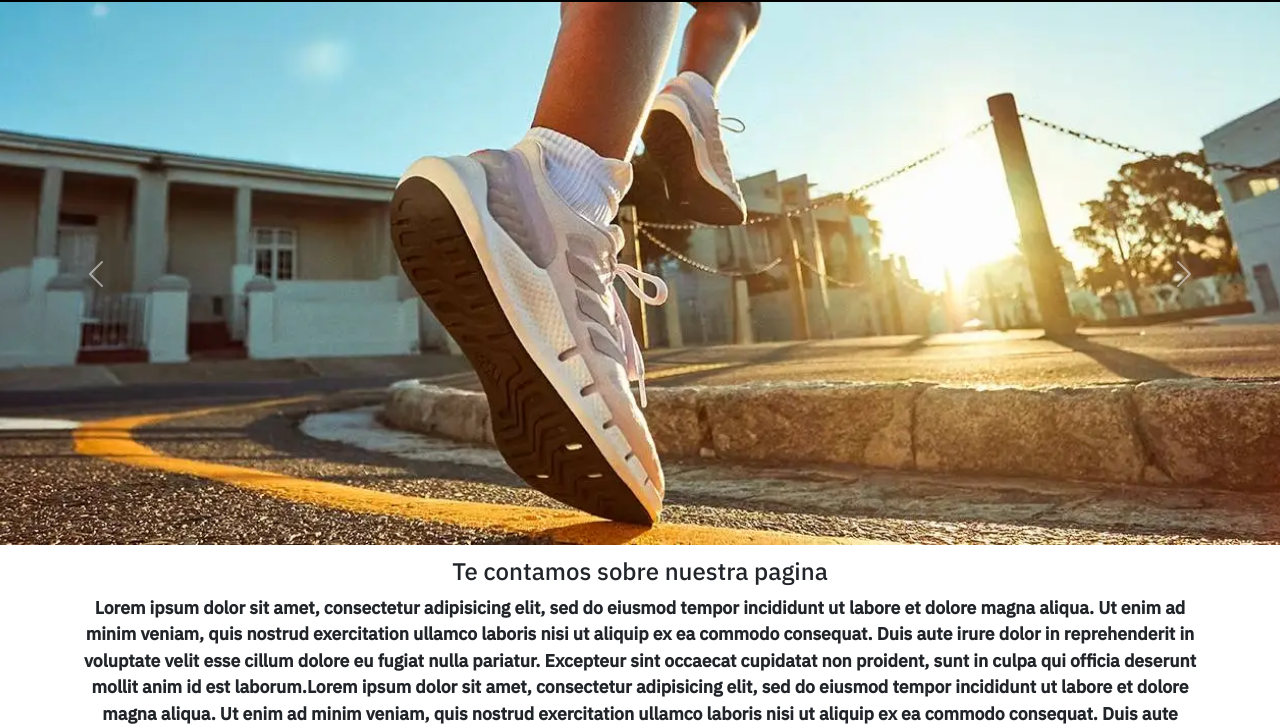
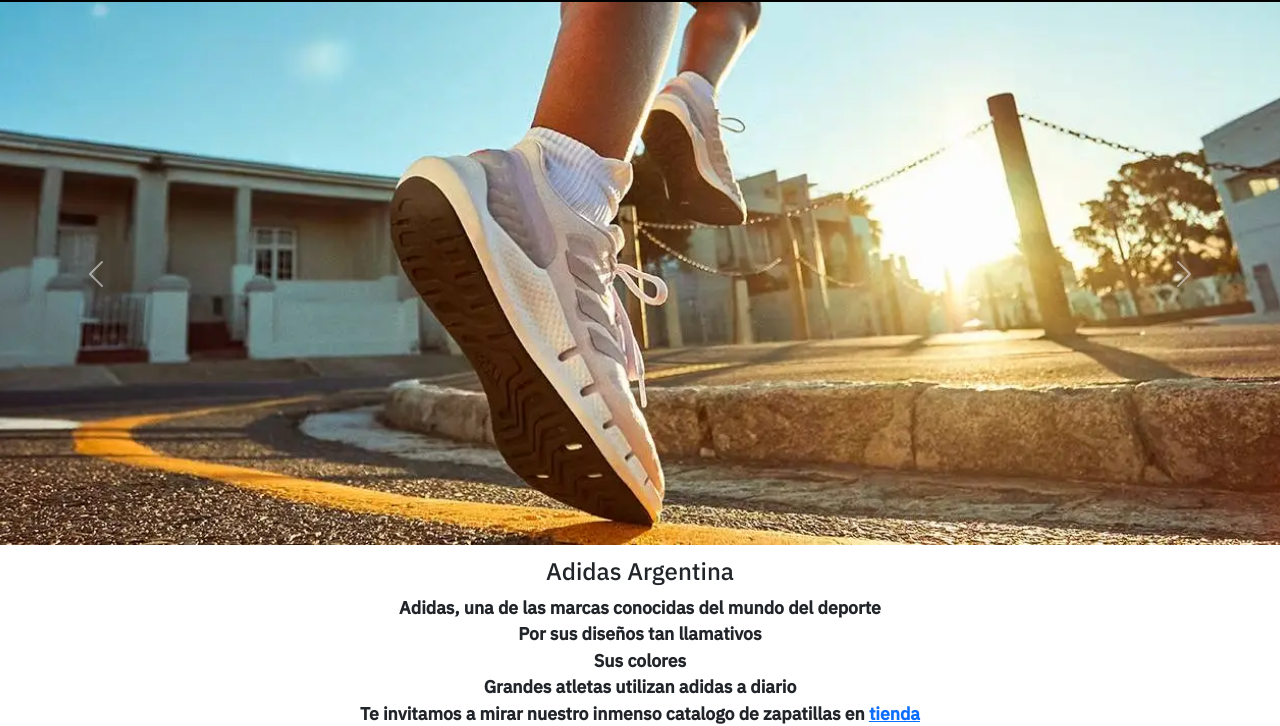
Before and after one commit to HoraGivonetti/repo1, a website: page index.html in a window 1280 px wide. Shown: the part 74-800 px from the top of the page. Drawn offline with nearby package versions, Linux system fonts and the light colour scheme.

Commit message:
index modificado

```diff
--- a/index.html
+++ b/index.html
@@ -65,28 +65,14 @@
 
 	<main>
 		<section>
-			<h1 class="text-center">Te contamos sobre nuestra pagina </h1>
-			<p class="text-bold text-center container">Lorem ipsum dolor sit amet, consectetur adipisicing elit, sed do eiusmod
-				tempor incididunt ut labore et dolore magna aliqua. Ut enim ad minim veniam,
-				quis nostrud exercitation ullamco laboris nisi ut aliquip ex ea commodo
-				consequat. Duis aute irure dolor in reprehenderit in voluptate velit esse
-				cillum dolore eu fugiat nulla pariatur. Excepteur sint occaecat cupidatat non
-				proident, sunt in culpa qui officia deserunt mollit anim id est laborum.Lorem ipsum dolor sit amet, consectetur adipisicing elit, sed do eiusmod
-				tempor incididunt ut labore et dolore magna aliqua. Ut enim ad minim veniam,
-				quis nostrud exercitation ullamco laboris nisi ut aliquip ex ea commodo
-				consequat. Duis aute irure dolor in reprehenderit in voluptate velit esse
-				cillum dolore eu fugiat nulla pariatur. Excepteur sint occaecat cupidatat non
-				proident, sunt in culpa qui officia deserunt mollit anim id est laborum.Lorem ipsum dolor sit amet, consectetur adipisicing elit, sed do eiusmod
-				tempor incididunt ut labore et dolore magna aliqua. Ut enim ad minim veniam,
-				quis nostrud exercitation ullamco laboris nisi ut aliquip ex ea commodo
-				consequat. Duis aute irure dolor in reprehenderit in voluptate velit esse
-				cillum dolore eu fugiat nulla pariatur. Excepteur sint occaecat cupidatat non
-				proident, sunt in culpa qui officia deserunt mollit anim id est laborum.Lorem ipsum dolor sit amet, consectetur adipisicing elit, sed do eiusmod
-				tempor incididunt ut labore et dolore magna aliqua. Ut enim ad minim veniam,
-				quis nostrud exercitation ullamco laboris nisi ut aliquip ex ea commodo
-				consequat. Duis aute irure dolor in reprehenderit in voluptate velit esse
-				cillum dolore eu fugiat nulla pariatur. Excepteur sint occaecat cupidatat non
-				proident, sunt in culpa qui officia deserunt mollit anim id est laborum.</p>
+			<h1 class="text-center">Adidas Argentina</h1>
+			<p class="text-bold text-center container"> Adidas, una de las marcas conocidas del mundo del deporte<br>
+			Por sus diseños tan llamativos<br> Sus colores<br> Grandes atletas utilizan adidas a diario<br> Te invitamos a mirar
+			nuestro inmenso catalogo de zapatillas en <a href="./pages/tienda.html">tienda</a> <br> Desde deportivas, urbanas,
+			hasta de vestir<br> Nuestra <a href="./pages/galeria.html">galeria</a> <br> Podes indagar mas sobre nuestros inicios
+			en <a href="./pages/nosotros.html">nosotros</a> <br> O podes contactarte con nosotros en la seccion <a href="./pages/ayuda.html">ayuda</a>
+			para mencionarnos lo que mas te guste sobre nuestros productos <br> Imposible is nothing<br>
+		 </p>
 		</section>
 
 	</main>
```
Also changed, not shown: pages/ayuda.html (renamed from pages/contactanos.html).
